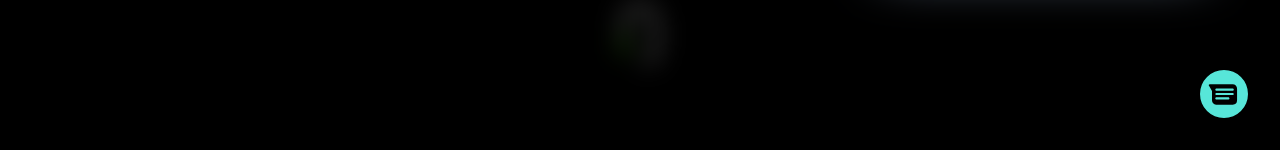
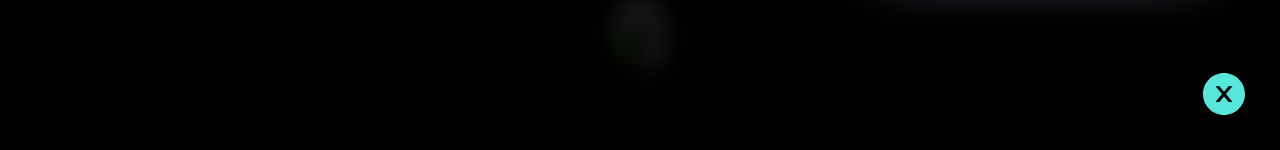
Before and after one commit to vishalchaurasia10/portfolio-website, a Next.js app: page /aboutme in a window 1280 px wide. Both pictures are taken after a click on the element 1224 px from the left and 744 px from the top of the page. Shown: the part 650-800 px from the top of the page. Built offline with nearby package versions, Linux system fonts and the light colour scheme.

Commit message:
fixed the scrolling issue for contact form

```diff
--- a/src/components/Content/Contact.jsx
+++ b/src/components/Content/Contact.jsx
@@ -1,11 +1,12 @@
 import React, { useContext, useState } from 'react'
 import { SiGooglemessages } from 'react-icons/si'
+import { AiFillCloseCircle } from 'react-icons/ai'
 import { motion } from 'framer-motion'
 import mouseVariantsContext from '@/context/mouseVariants/mouseVariantsContext'
 
 const Contact = () => {
   const [isOpen, setIsOpen] = useState(false)
-  const { buttonEnter, textLeave } = useContext(mouseVariantsContext)
+  const { buttonEnter, importantEnter, textLeave } = useContext(mouseVariantsContext)
   const [message, setMessage] = useState({
     name: '',
     email: '',
@@ -31,7 +32,7 @@ const Contact = () => {
           initial={{ opacity: 0 }}
           animate={{ opacity: 1 }}
           transition={{ duration: 0.5 }}
-          className='wrapper absolute backdrop-blur-md bottom-0 z-30 h-screen flex items-center justify-center w-full pt-28 pb-20 md:pt-40 lg:pt-32 px-3'>
+          className='wrapper fixed inset-0 backdrop-blur-md bottom-0 z-30 h-screen flex items-center justify-center w-full pt-28 pb-20 md:pt-40 lg:pt-32 px-3'>
           <div className="messageWrapper font-firaCode text-white border border-white bg-black lg:w-1/2 rounded-2xl p-6 md:p-8">
             <div
               className="sendMessage flex flex-col items-center justify-center space-y-4 mt-4">
@@ -44,9 +45,15 @@ const Contact = () => {
             </div>
           </div>
         </motion.div>}
-      <div onClick={handleClick} onMouseEnter={buttonEnter} onMouseLeave={textLeave} className='fixed bottom-8 right-6 md:right-8 z-40 rounded-full flex justify-center items-center font-firaCode text-xl bg-black'>
-        <SiGooglemessages className='text-[#57E6D9] text-5xl' />
-      </div>
+      {isOpen ?
+        <div
+          onClick={handleClick} onMouseEnter={importantEnter} onMouseLeave={textLeave} className='fixed bottom-8 right-6 md:right-8 z-40 rounded-full flex justify-center items-center font-firaCode text-xl bg-black'>
+          <AiFillCloseCircle className='text-[#57E6D9] text-5xl' />
+        </div>
+        :
+        <div onClick={handleClick} onMouseEnter={importantEnter} className='fixed bottom-8 right-6 md:right-8 z-40 rounded-full flex justify-center items-center font-firaCode text-xl bg-black'>
+          <SiGooglemessages className='text-[#57E6D9] text-5xl' />
+        </div>}
     </>
   )
 }
```
